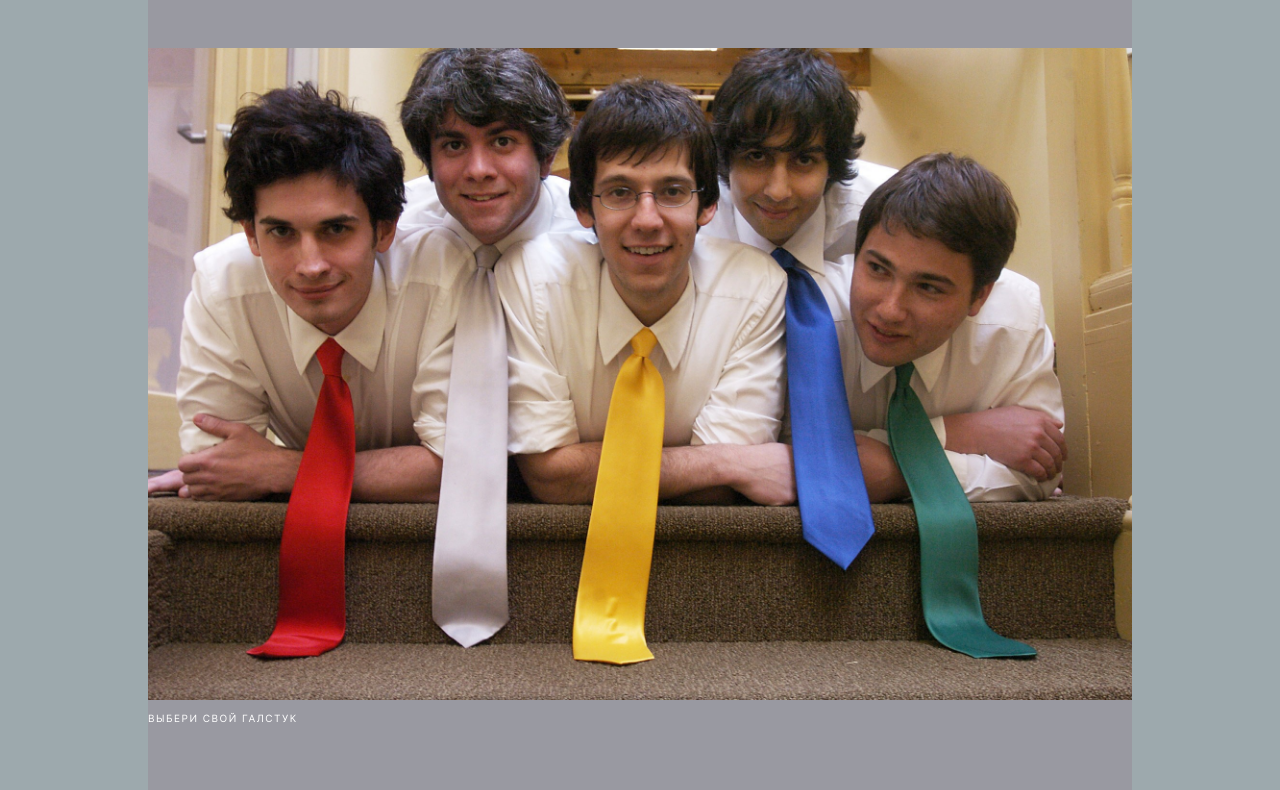
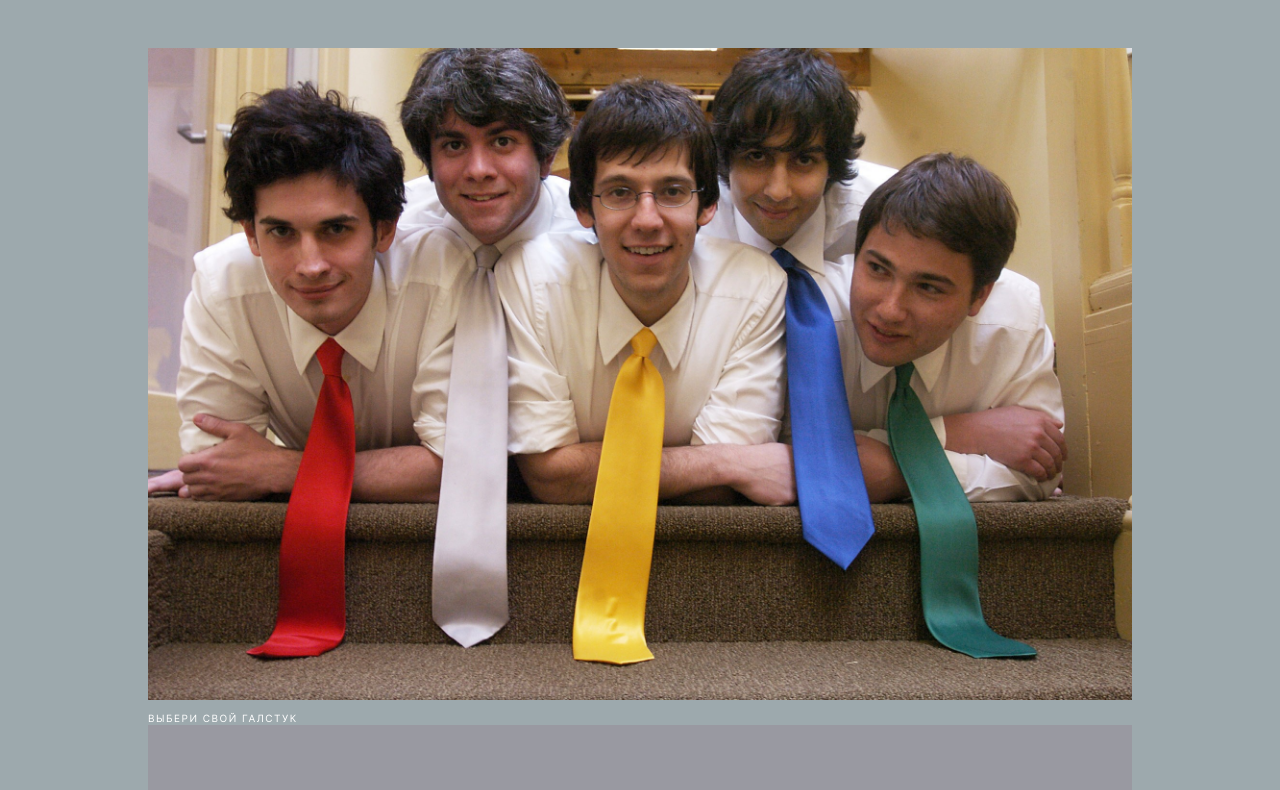
Before and after one commit to pomarki/tally-hall, a plain HTML site: page index.html in a window 1280 px wide. Shown: the part 423-1213 px from the top of the page. Drawn offline with Linux system fonts and the light colour scheme.

Commit message:
first commit

```diff
--- a/blocks/lead/lead.css
+++ b/blocks/lead/lead.css
@@ -6,7 +6,7 @@
   justify-content: flex-start;
   align-items: center;
   color: #ffffff;
-  background-color: #9999a1;
+  background-color: #9da9ad;
 }
 
 @media screen and (max-width: 1024px) {
```
